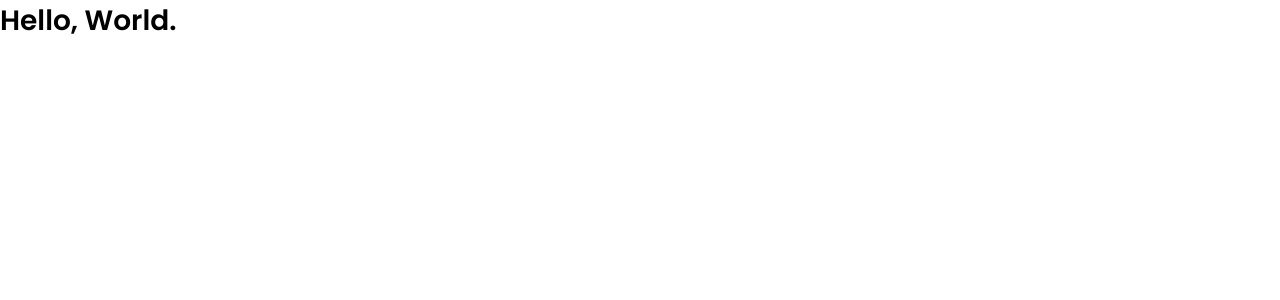
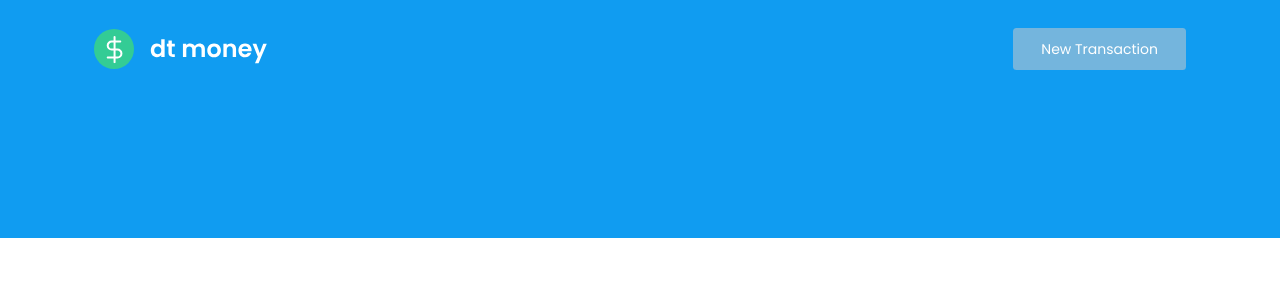
Before and after one commit to GuilhermeCSales/money-application, a React (Create React App) app: page / in a window 1280 px wide. Shown: the top 300 px of the page. Built offline with nearby package versions, Linux system fonts and the light colour scheme.

Commit message:
created header component

```diff
--- a/src/App.tsx
+++ b/src/App.tsx
@@ -1,10 +1,11 @@
+import { Header } from "./components/Header";
 import { GlobalStyle } from "./styles/global";
 
 export function App() {
   return (
-    <div className="App">
+    <>
+      <Header />
       <GlobalStyle />
-      <h1>Hello, World.</h1>
-    </div>
+    </>
   );
 }
--- /dev/null
+++ b/src/components/Header/index.tsx
@@ -0,0 +1,13 @@
+import logo from "../../assets/logo.svg";
+import { Container, Content } from "./styles";
+
+export function Header() {
+  return (
+    <Container>
+      <Content>
+        <img src={logo} alt="money" />
+        <button type="button">New Transaction</button>
+      </Content>
+    </Container>
+  );
+}
--- /dev/null
+++ b/src/components/Header/styles.ts
@@ -0,0 +1,31 @@
+import styled from "styled-components";
+
+export const Container = styled.header`
+  background: var(--blue);
+`;
+
+export const Content = styled.div`
+  max-width: 1120px;
+  margin: 0 auto;
+
+  padding: 2rem 1rem 12rem;
+  display: flex;
+  align-items: center;
+  justify-content: space-between;
+
+  button {
+    font-size: 1rem;
+    color: #ffffff;
+    background: var(--blue-light);
+    border: 0;
+    padding: 0 2rem;
+    border-radius: 0.25rem;
+    height: 3rem;
+
+    transition: filter 0.2s;
+
+    &:hover {
+      filter: brightness(0.9);
+    }
+  }
+`;
```
